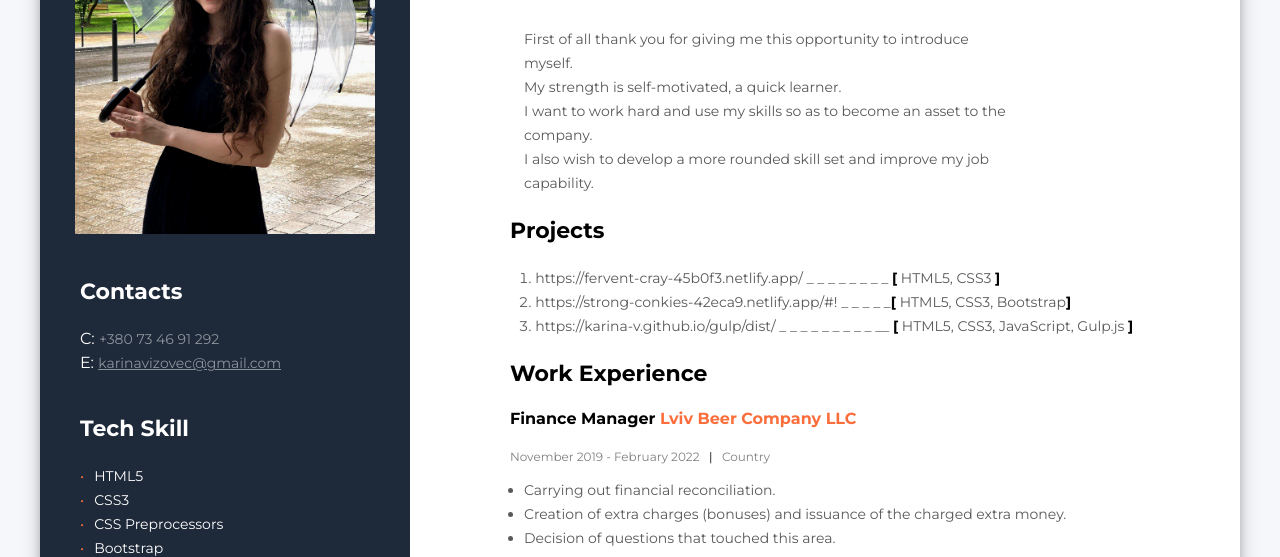
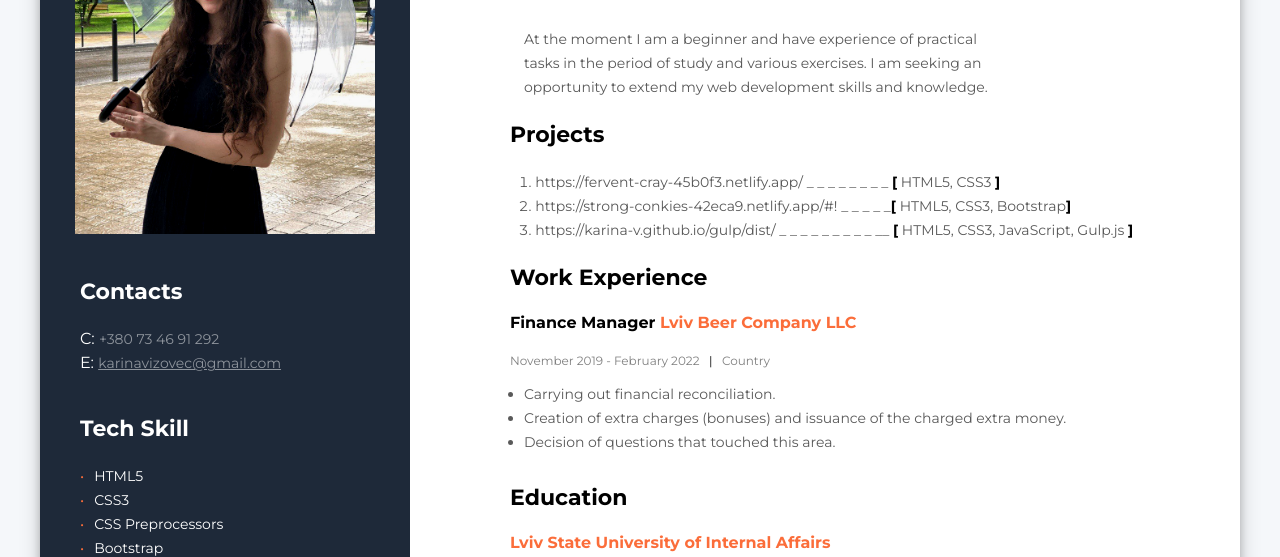
Before and after one commit to Karina-V/resume, a plain HTML site: page index.html in a window 1280 px wide. Shown: the part 238-795 px from the top of the page. Drawn offline with Linux system fonts and the light colour scheme.

Commit message:
update class="about user"

```diff
--- a/index.html
+++ b/index.html
@@ -19,10 +19,8 @@
             <div class="about">
                 <h2 class="fs-2">Front-End Developer</h2>
                 <h1 class="fs-1">Karina Vyzhovets</h1>
-                <p class="fs-p">First of all thank you for giving me this opportunity to introduce myself. <br>
-                    My strength is self-motivated, a quick learner.<br>
-                    I want to work hard and use my skills so as to become an asset to the company.<br>
-                    I also wish to develop a more rounded skill set and improve my job capability.</p>
+                <p class="fs-p">At the moment I am a beginner and have experience of practical tasks in the period of study and various exercises.
+                    I am seeking an opportunity to extend my web development skills and knowledge.</p>
             </div>
             <!-- Projects -->
             <div class="projects">
```
